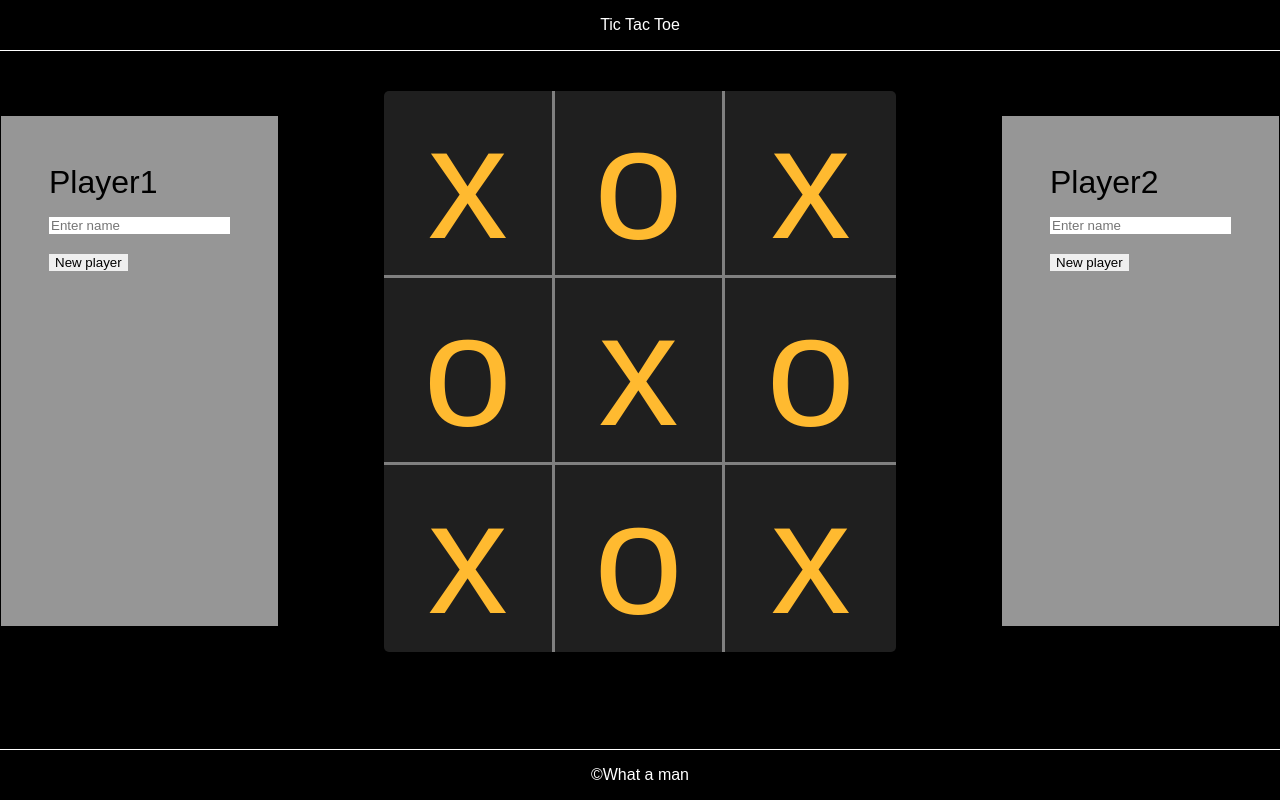
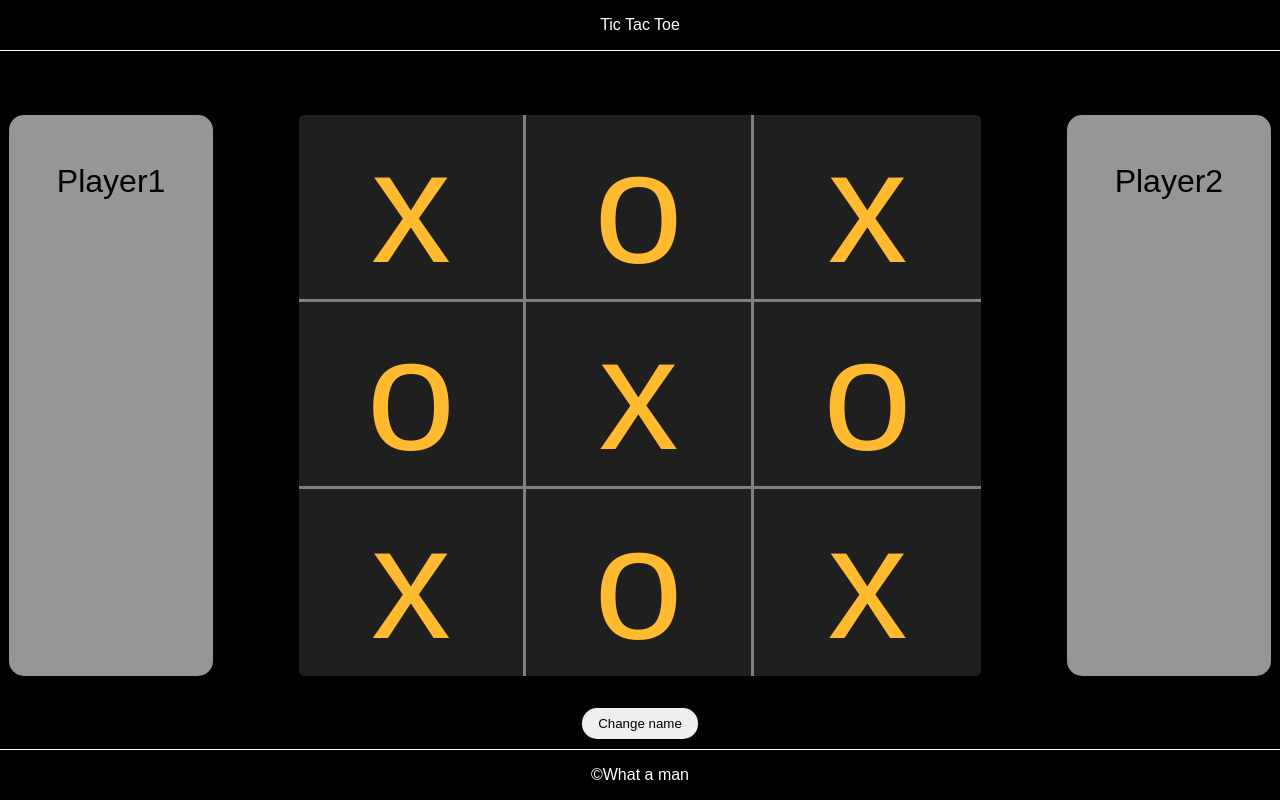
Before and after one commit to Matt-Daniaux/tic-tac-toe, a website: page index.html in a window 1280 px wide. Drawn offline with Linux system fonts and the light colour scheme.

Commit message:
Add changeName feature

```diff
--- a/app.js
+++ b/app.js
@@ -1,29 +1,33 @@
-const player = (name) => {
+const player = (name, playerDisplayPosition) => {
 	let score = 0
 
-	const getName = () => name
+	let namePlayer = name
+
+	const getName = () => namePlayer
 	const getScore = () => score
 
-	return { getName, getScore, score }
-}
+	const playerNameDisplayPosition = () => {
+		const p1Display = document.querySelector('.player1DisplayName')
+		const p2Display = document.querySelector('.player2DisplayName')
 
-const displayNamePlayer1 = (() => {
-	const playerNameBtn = document.querySelector('.player1Name')
-	const formPlayer1 = document.querySelector('.formPlayer1')
-	const player1DisplayName = document.querySelector('.player1DisplayName')
-
-	let player1 = player('Player1')
-	player1DisplayName.textContent = player1.getName()
-
-	const changePlayerName = () => {
-		player1.getName = () => formPlayer1.elements[0].value
-		player1DisplayName.textContent = player1.getName()
+		if (playerDisplayPosition === 1) {
+			p1Display.textContent = namePlayer
+		} else if (playerDisplayPosition === 2) {
+			p2Display.textContent = namePlayer
+		} else {
+		}
 	}
 
-	playerNameBtn.addEventListener('click', changePlayerName)
+	playerNameDisplayPosition()
 
-	return { player1 }
-})()
+	const formChangePlayer = document.querySelector('.form-Change-Player')
+	const changePlayerName = () => {
+		namePlayer = formChangePlayer.elements[0].value
+		playerNameDisplayPosition()
+	}
+
+	return { getName, getScore, score, changePlayerName }
+}
 
 const gameBoard = (() => {
 	const _gameBoard = [null, 'x', 'o', 'x', 'o', 'x', 'o', 'x', 'o', 'x']
@@ -40,9 +44,61 @@ const gameBoard = (() => {
 		}
 	}
 
+	// Create Player 1 and 2
+	const player1 = player('Player1', 1)
+	const player2 = player('Player2', 2)
+
 	// Display player name
+	const playerNameBtn = document.querySelector('.change-name')
+	const blurDiv = document.querySelector('.blur-background')
+	const formChangePlayer = document.querySelector('.form-Change-Player')
 
-	const displayNamePlayer2 = () => {
+	playerNameBtn.addEventListener('click', () => {
+		blurDiv.classList.add('display-contents')
+		formChangePlayer.classList.add('display-contents')
+	})
+
+	const sendPlayerNameChange = document.querySelector('.send')
+	sendPlayerNameChange.addEventListener('click', () => {
+		let selectedRadioBtn = document.querySelector(
+			'input[type="radio"][name = "player"]:checked'
+		)
+		if (selectedRadioBtn.value === '1') {
+			gameBoard.player1.changePlayerName()
+		} else if (selectedRadioBtn.value === '2') {
+			gameBoard.player2.changePlayerName()
+		}
+
+		blurDiv.classList.remove('display-contents')
+		formChangePlayer.classList.remove('display-contents')
+	})
+
+	displayGameboard()
+
+	const gameFlow = () => {}
+
+	return { squareArray, player1, player2 }
+})()
+
+/* const displayNamePlayer1 = (() => {
+	const playerNameBtn = document.querySelector('.player1Name')
+	const formPlayer1 = document.querySelector('.formPlayer1')
+	const player1DisplayName = document.querySelector('.player1DisplayName')
+
+	let player1 = player('Player1')
+	player1DisplayName.textContent = player1.getName()
+
+	const changePlayerName = () => {
+		player1.getName = () => formPlayer1.elements[0].value
+		player1DisplayName.textContent = player1.getName()
+	}
+
+	playerNameBtn.addEventListener('click', changePlayerName)
+
+	return { player1 }
+})() */
+
+/* const displayNamePlayer2 = () => {
 		const playerNameBtn = document.querySelector('.player2Name')
 		const formPlayer2 = document.querySelector('.formPlayer2')
 		const player2DisplayName = document.querySelector('.player2DisplayName')
@@ -58,12 +114,4 @@ const gameBoard = (() => {
 		playerNameBtn.addEventListener('click', changePlayerName)
 
 		return { player2 }
-	}
-
-	displayGameboard()
-	displayNamePlayer2()
-
-	const gameFlow = () => {}
-
-	return { squareArray }
-})()
+	} */
--- a/index.html
+++ b/index.html
@@ -17,10 +17,6 @@
 		<main>
 			<div class="player1">
 				<div class="player1DisplayName"></div>
-				<form action="get" class="formPlayer1">
-					<input type="text" placeholder="Enter name" class="inputName" />
-					<button type="button" class="player1Name">New player</button>
-				</form>
 			</div>
 
 			<div class="board">
@@ -37,15 +33,30 @@
 
 			<div class="player2">
 				<div class="player2DisplayName"></div>
-				<form action="get" class="formPlayer2">
-					<input type="text" placeholder="Enter name" class="inputName" />
-					<button type="button" class="player2Name">New player</button>
-				</form>
 			</div>
+
+			<button type="button" class="change-name">Change name</button>
 		</main>
 
 		<footer>
 			<div class="footer">©What a man</div>
 		</footer>
+
+		<div class="blur-background">
+			<form action="get" class="form-Change-Player">
+				<input type="text" placeholder="Enter name" class="inputName" />
+				<fieldset>
+					<div>
+						<input type="radio" name="player" id="player1" value="1" checked />
+						<label for="player1">Player1</label>
+					</div>
+					<div>
+						<input type="radio" name="player" id="player2" value="2" />
+						<label for="player2">Player2</label>
+					</div>
+				</fieldset>
+				<button type="button" class="send">Send</button>
+			</form>
+		</div>
 	</body>
 </html>
--- a/style.css
+++ b/style.css
@@ -15,12 +15,20 @@ body {
 	min-height: 100vh;
 	min-width: 100vw;
 
+	z-index: 1;
+
 	background-color: black;
 
 	display: flex;
 	flex-direction: column;
 	/* justify-content: space-between; */
 	align-items: center;
+}
+
+header,
+main,
+footer {
+	z-index: 2;
 }
 
 header {
@@ -40,25 +48,30 @@ main {
 	min-width: 100vw;
 	padding: 4rem 0;
 
+	position: relative;
+
 	display: grid;
 	grid-template-columns: 1fr 4fr 1fr;
+	grid-template-rows: auto 1fr;
 
 	justify-items: center;
 	align-items: center;
 }
 
 .board {
-	min-width: calc(80vh - 8rem);
-	min-height: 100%;
+	grid-area: 1/2 / 2/3;
+	min-width: 80%;
 	display: grid;
 	grid-template-columns: 1fr 1fr 1fr;
 	grid-template-rows: 1fr 1fr 1fr;
 }
 .player1 {
 	justify-self: flex-end;
+	grid-area: 1/1 / 2/2;
 }
 .player2 {
 	justify-self: flex-start;
+	grid-area: 1/3 / 2/4;
 }
 
 .player1,
@@ -66,9 +79,45 @@ main {
 	min-height: 100%;
 	min-height: 100%;
 	padding: 3rem;
-	border: 1px solid black;
+	border-radius: 15px;
 
 	font-size: 2rem;
+}
+
+.change-name {
+	grid-area: 2/2 / 3/3;
+
+	margin: 2rem 0;
+	padding: 0.5rem 1rem;
+
+	border-radius: 15px;
+}
+
+.form-Change-Player {
+	position: absolute;
+	z-index: -1;
+
+	background-color: white;
+	padding: 3rem;
+
+	border-radius: 15px;
+}
+
+.blur-background {
+	position: absolute;
+
+	height: 100vh;
+	width: 100vw;
+
+	background-color: black;
+
+	display: flex;
+	justify-content: center;
+	align-items: center;
+}
+
+.display-contents {
+	z-index: 10;
 }
 
 footer {
```
